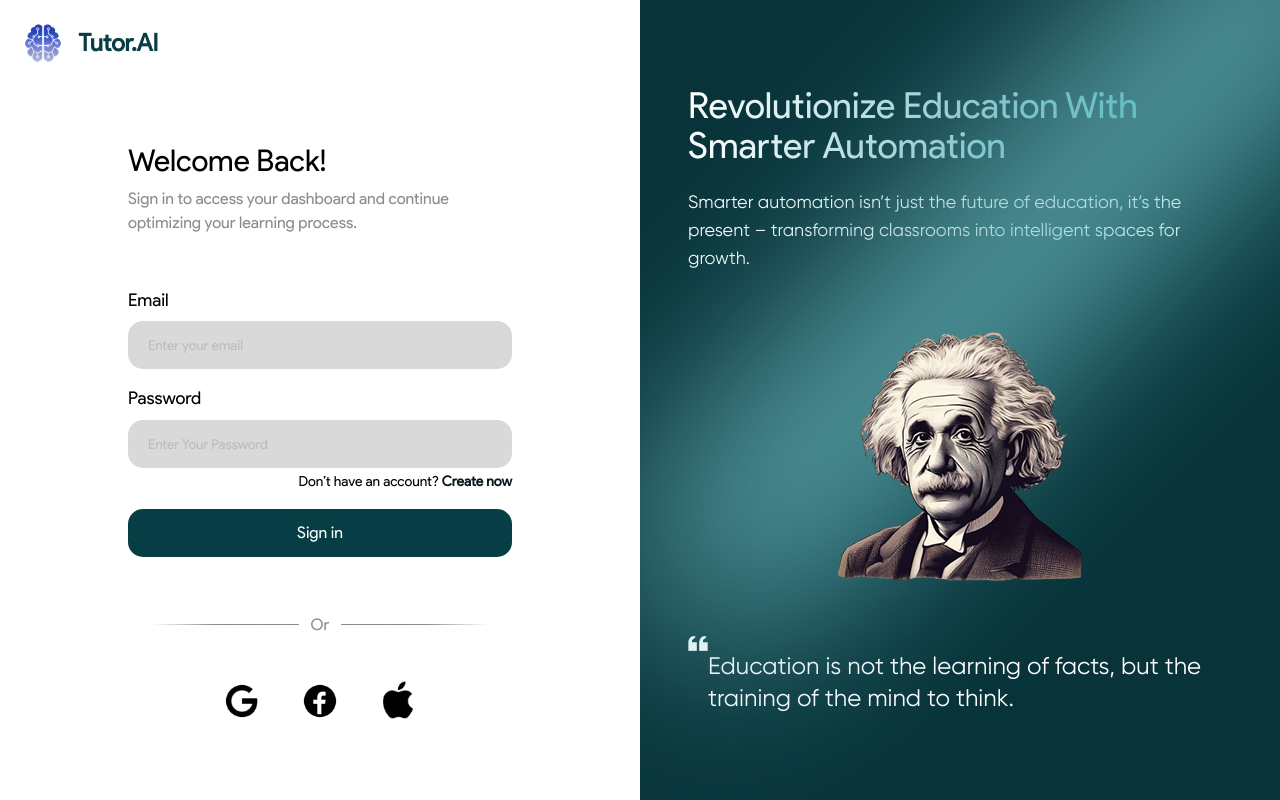
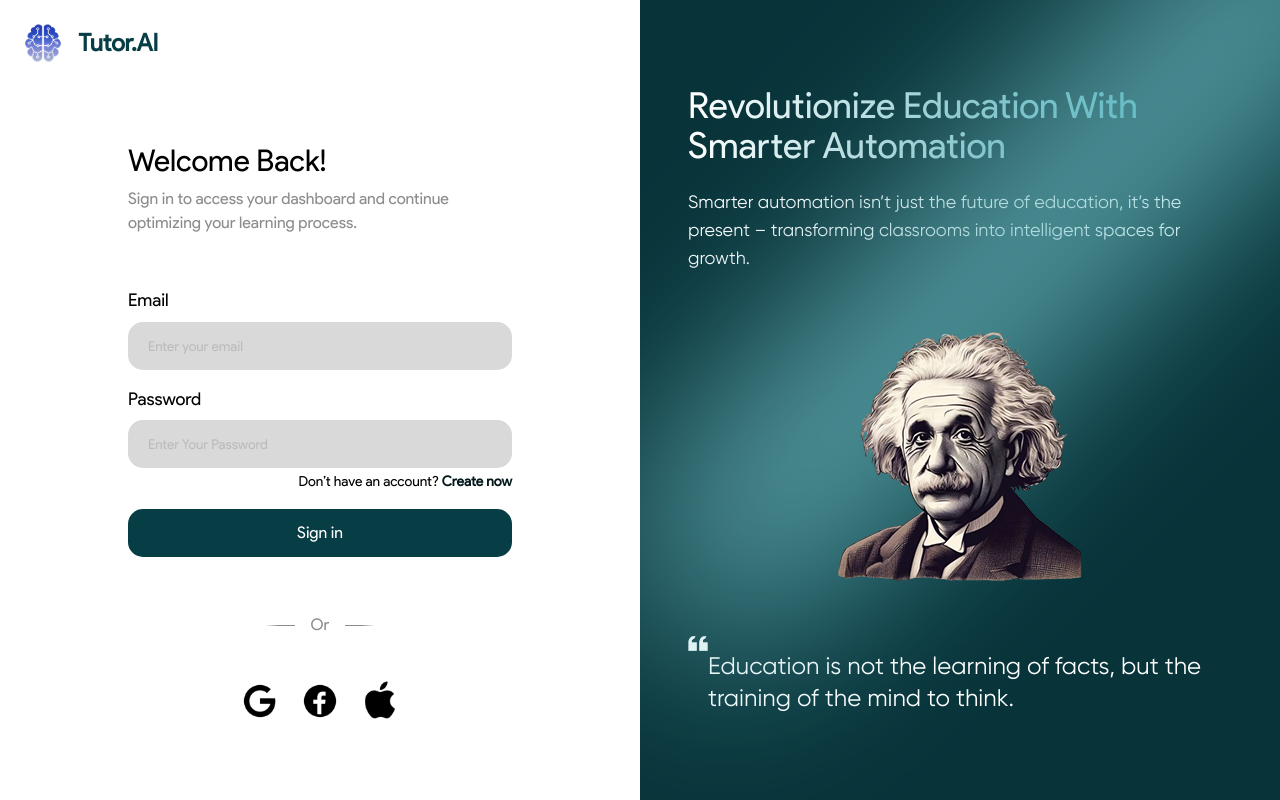
Before and after one commit to joyxcode2005/TUTOR-AI, a Next.js app in the folder frontend/: page /login in a window 1280 px wide. Built offline with nearby package versions, Linux system fonts and the light colour scheme.

Commit message:
added Image and Link tags

```diff
--- a/frontend/src/app/login/page.tsx
+++ b/frontend/src/app/login/page.tsx
@@ -1,64 +1,77 @@
 import InputField from "@/components/InputField";
 import Image from "next/image";
-
-
+import Link from "next/link";
 
 const page = () => {
   return (
     <div className="grid grid-cols-2">
       <div className="flex flex-col gap-5 justify-center items-start">
-
         <div className="flex items-center gap-3 absolute top-5 left-5">
           <img src="/images/logo.png" alt="" className="w-[30%]" />
-          <span className="font-bold text-[#073D44] text-2xl font-[productsans]">Tutor.AI</span>
+          <span className="font-bold text-[#073D44] text-2xl font-[productsans]">
+            Tutor.AI
+          </span>
         </div>
 
         <div className="w-full flex flex-col justify-center items-center gap-7 mt-16">
           <div className="w-full flex flex-col justify-center items-center mb-6">
             <div className="w-[60%] flex flex-col gap-2">
-              <h1 className="font-medium text-3xl font-[productsans]">Welcome Back!</h1>
-              <p className="text-[#8C8C8C] font-[productsans]">Sign in to access your dashboard and continue optimizing your learning process.
+              <h1 className="font-medium text-3xl font-[productsans]">
+                Welcome Back!
+              </h1>
+              <p className="text-[#8C8C8C] font-[productsans]">
+                Sign in to access your dashboard and continue optimizing your
+                learning process.
               </p>
             </div>
           </div>
-
 
           <form className="w-full flex flex-col gap-4 justify-center items-center">
             <InputField label="Email" placeholder="Enter your email" />
             <div className="flex flex-col w-full items-center gap-1">
               <InputField label="Password" placeholder="Enter Your Password" />
               <div className="w-[60%] flex justify-end">
-                <span className="text-[0.87rem] font-[productsans]">Don’t have an account? <a href="" className="font-bold text-[#03181a] ">Create now</a></span>
+                <span className="text-[0.87rem] font-[productsans]">
+                  Don’t have an account?{" "}
+                  <a href="" className="font-bold text-[#03181a] ">
+                    Create now
+                  </a>
+                </span>
               </div>
             </div>
 
-
-            <input type="submit" className="bg-[#073D44] w-[60%] h-12 rounded-[15px] text-white flex justify-center items-center font-[productsans]" value="Sign in" />
-
-
+            <input
+              type="submit"
+              className="bg-[#073D44] w-[60%] h-12 rounded-[15px] text-white flex justify-center items-center font-[productsans] hover:bg-[#073D44]/90 cursor-pointer transition-all duration-400 ease-linear hover:text-lg"
+              value="Sign in"
+            />
           </form>
 
-          <div className="flex justify-center items-center gap-3 w-full mt-7">
+          <div className="flex justify-center items-center gap-4 w-full mt-7">
             <div>
-              <img src="/images/Line_2.png" alt="" className="w-50" />
+              <Image src="/images/Line_2.png" alt="" width={40} height={40} />
             </div>
-            <span className="text-[#8C8C8C] font-medium font-[productsans]">Or</span>
+            <span className="text-[#8C8C8C] font-medium font-[productsans]">
+              Or
+            </span>
             <div>
-              <img src="/images/Line_1.png" alt="" className="w-50" /></div>
+              <Image src="/images/Line_1.png" alt="" width={40} height={40} />
+            </div>
           </div>
 
-
           <div className="flex justify-center w-full gap-5 mt-4">
-            <a href="#" className="flex justify-center items-center"><img src="/images/Google.png" alt="" className="w-[70%]" /></a>
-            <a href="#" className="flex justify-center items-center"><img src="/images/Facebook.png" alt="" className="w-[70%]" /></a>
-            <a href="#" className="flex justify-center items-center"><img src="/images/Apple.png" alt="" className="w-[70%]" /></a>
+            <Link href="#" className="flex justify-center items-center">
+              <Image src="/images/Google.png" alt="" width={40} height={40} />
+            </Link>
+            <Link href="#" className="flex justify-center items-center">
+              <Image src="/images/Facebook.png" alt="" width={40} height={40} />
+            </Link>
+            <Link href="#" className="flex justify-center items-center">
+              <Image src="/images/Apple.png" alt="" width={40} height={40} />
+            </Link>
           </div>
         </div>
-
-
       </div>
-
-
 
       <div className="flex flex-col items-center justify-center bg-[#073339] text-white p-12 h-screen relative overflow-hidden gap-12">
         <div className="absolute top-40 -right-60 blur-[100px] w-250 h-40 bg-gradient-to-b from-[#37787E] via-[#94dde3] to-[#5BCAD4] -rotate-45 z-10 rounded-2xl"></div>
--- a/frontend/src/components/InputField.tsx
+++ b/frontend/src/components/InputField.tsx
@@ -10,7 +10,7 @@ const InputField = ({ label, placeholder }: InputFieldProps) => {
   return (
     <div className='flex flex-col w-[60%] gap-2'>
       <label htmlFor={label} className='font-[productsans] text-[1.1rem]'>{label}</label>
-      <input id={label} placeholder={placeholder} className=' p-2 pl-5 rounded-[15px] bg-[#D9D9D9] text-[#9F9F9F] h-12 text-[0.85rem] font-[productsans]' />
+      <input id={label} placeholder={placeholder} className=' p-2 pl-5 rounded-[15px] bg-[#D9D9D9] text-[#9F9F9F] h-12 text-[0.85rem] font-[productsans] outline-[#073339]' />
     </div>
   )
 }
```
